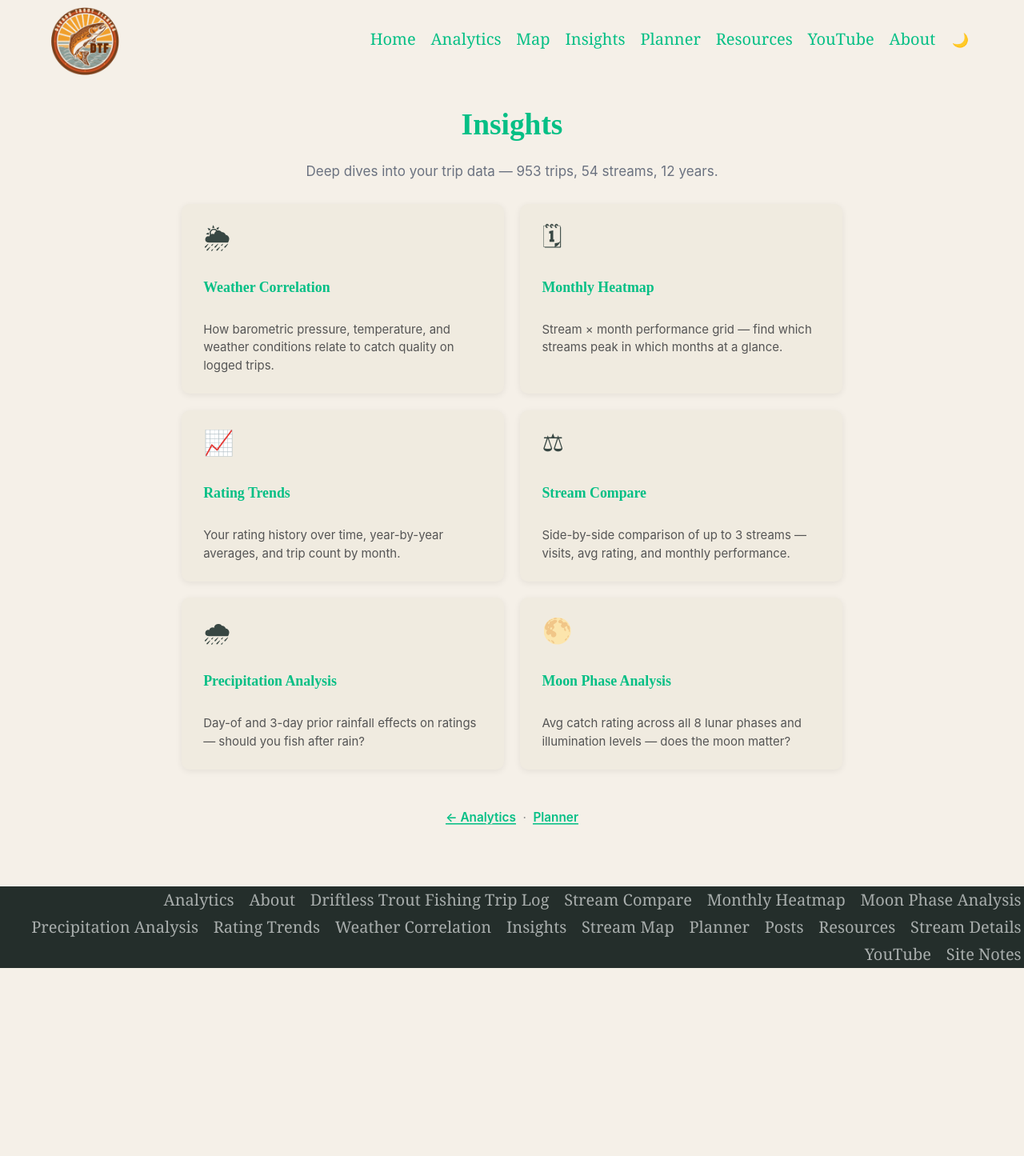
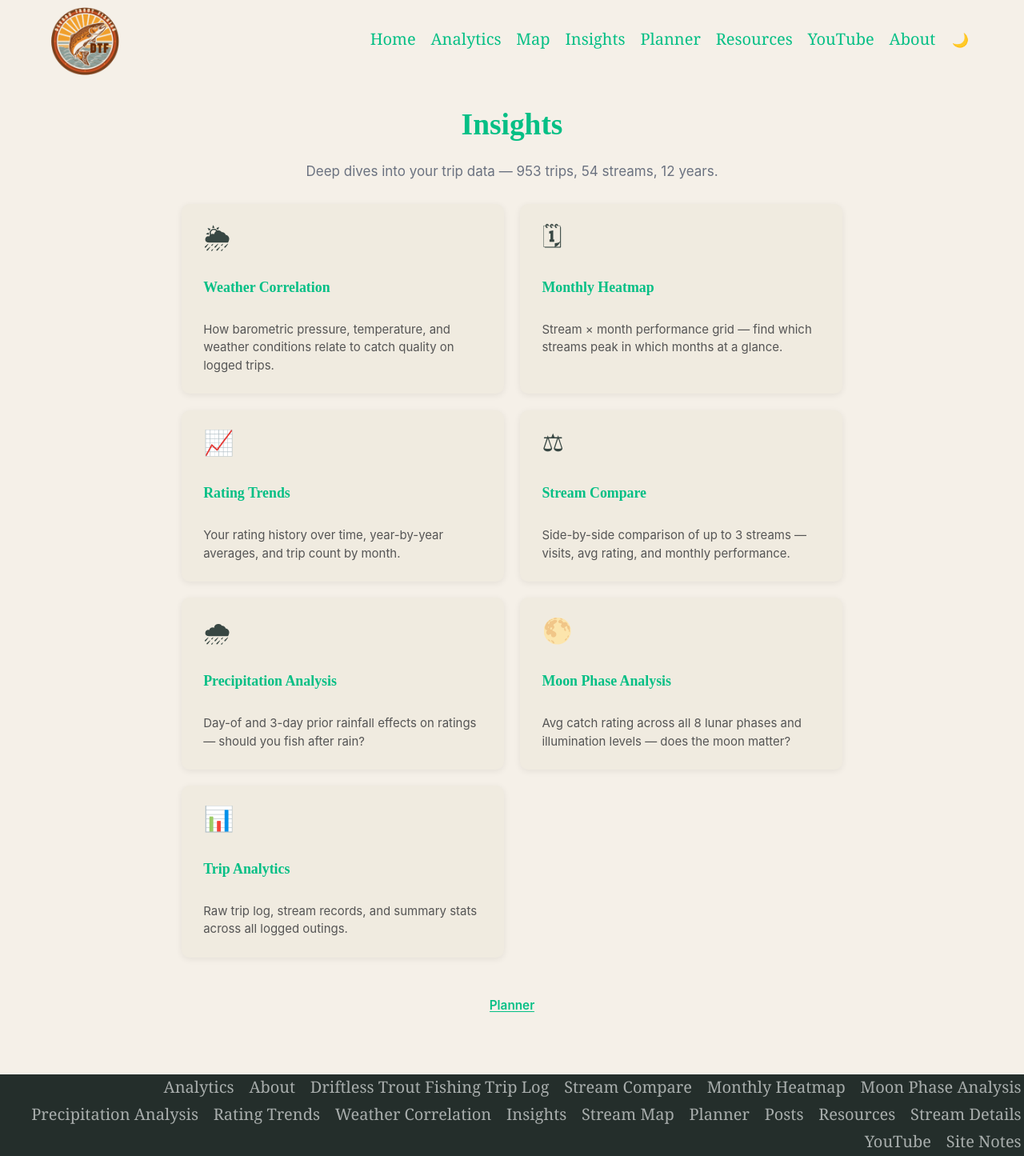
Before and after one commit to Cyro6/cyro6.github.io, a Jekyll site: the page built from insights.html, in a window 1280 px wide. Shown: the whole page at 80% size. Built offline with Jekyll 4.4.1, drawn with Linux system fonts in a browser that asks for light colours; before the commit the page ends 1210 px from its top, so only the background shows below that.

Commit message:
Add Analytics as 7th card on Insights hub, remove redundant footer link
Co-Authored-By: Claude Sonnet 4.6 <noreply@anthropic.com>

```diff
--- a/insights.html
+++ b/insights.html
@@ -91,8 +91,13 @@ body.dark-theme .hub-footer { color: #9ca3af; }
       <h2>Moon Phase Analysis</h2>
       <p>Avg catch rating across all 8 lunar phases and illumination levels — does the moon matter?</p>
     </a>
+    <a class="hub-card" href="/Analytics">
+      <div class="hub-icon">📊</div>
+      <h2>Trip Analytics</h2>
+      <p>Raw trip log, stream records, and summary stats across all logged outings.</p>
+    </a>
   </div>
   <p class="hub-footer">
-    <a href="/Analytics">← Analytics</a>&nbsp;&nbsp;·&nbsp;&nbsp;<a href="/planner">Planner</a>
+    <a href="/planner">Planner</a>
   </p>
 </div>
```
